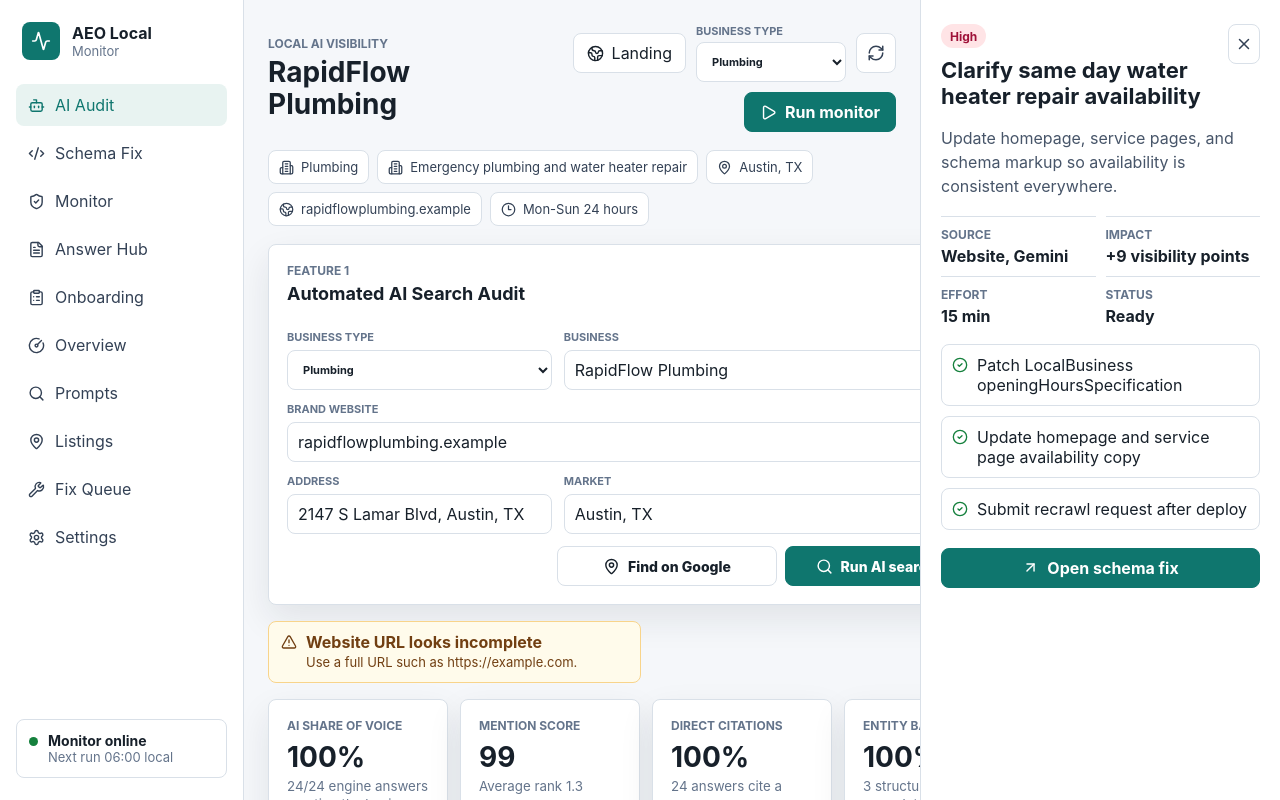
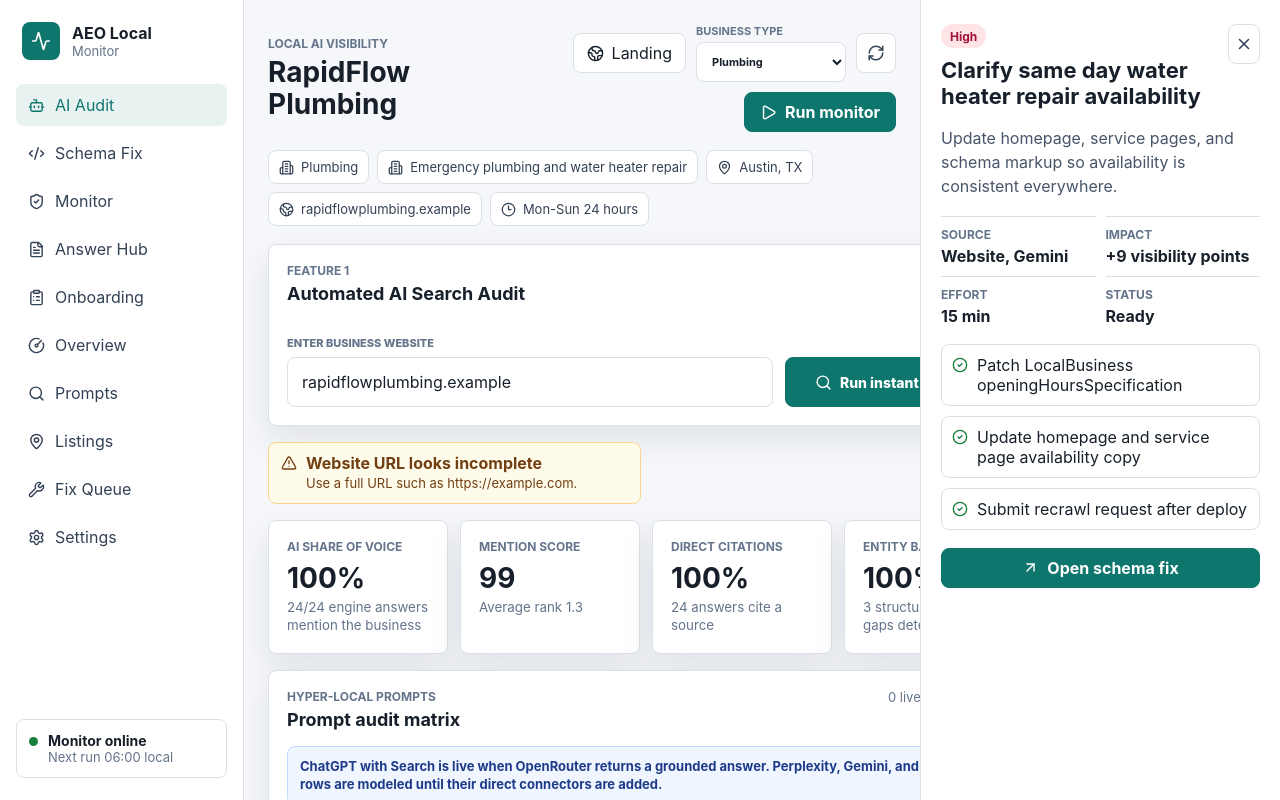
Before and after one commit to harshittaneja98sales-cell/aeo-local-monitor, a React (Vite) app: page / in a window 1280 px wide. Both pictures are taken after a click on the button "AEO Local Monitor". Shown: the top 800 px of the page. Built offline with nearby package versions, Linux system fonts and the light colour scheme.

Commit message:
Simplify audit to website input

```diff
--- a/src/App.jsx
+++ b/src/App.jsx
@@ -162,6 +162,51 @@
   return raw;
 }
 
+function inferBusinessNameFromWebsite(value) {
+  const raw = normalizeWebsiteInput(value);
+  if (!raw) return "";
+
+  try {
+    const host = new URL(raw).hostname
+      .replace(/^www\./i, "")
+      .split(".")[0]
+      .replace(/[-_]+/g, " ")
+      .trim();
+
+    return host
+      .split(/\s+/)
+      .filter(Boolean)
+      .map((word) => word.charAt(0).toUpperCase() + word.slice(1))
+      .join(" ");
+  } catch {
+    return "";
+  }
+}
+
+function buildWebsiteOnlyAuditProfile(profile, website, businessType) {
+  const inferredName = inferBusinessNameFromWebsite(website);
+
+  return {
+    ...profile,
+    name: inferredName || profile.name || "Website business",
+    businessType: businessType?.label || profile.businessType || "",
+    category: businessType?.categoryTerm || profile.category || "",
+    market: "",
+    website,
+    phone: "",
+    address: "",
+    hours: "",
+    serviceArea: "",
+    services:
+      businessType?.highIntentService ||
+      businessType?.categoryTerm ||
+      profile.services ||
+      "",
+    credential: "",
+    bookingUrl: website,
+  };
+}
+
 function normalizeAuditKeyValue(value) {
   return String(value || "")
     .trim()
@@ -461,10 +506,22 @@
     window.setTimeout(() => setScanState("complete"), 1400);
   }
 
-  async function runAudit() {
+  async function runAudit(options = {}) {
     if (auditState === "running") return;
-    const requestAuditInputKey = currentAuditInputKey;
-    const payload = buildServerPayload();
+    const overrideProfile =
+      options?.profile && typeof options.profile === "object"
+        ? options.profile
+        : profile;
+    const requestAuditInputKey = buildAuditInputKey({
+      profile: overrideProfile,
+      selectedBusinessType,
+      competitors,
+      monitoredLocations,
+    });
+    const payload = buildServerPayload(
+      { smartInputMode: options?.smartInputMode || "" },
+      { profile: overrideProfile }
+    );
     const controller = new AbortController();
     const timeout = window.setTimeout(
       () => controller.abort(),
@@ -614,10 +671,13 @@
 
       setAnswerHub(data.answerHub);
       if (data.persistence) setPersistenceStatus(data.persistence);
-      if (data.business?.id) {
+      if (data.business?.id || data.audit.profileSnapshot) {
         setWorkspace((current) => ({
           ...current,
-          businessId: data.business.id,
+          businessId: data.business?.id || current.businessId,
+          profile: data.audit.profileSnapshot
+            ? { ...current.profile, ...data.audit.profileSnapshot }
+            : current.profile,
         }));
       }
       setAnswerHubNotice(
@@ -737,9 +797,14 @@
     }
   }
 
-  function buildServerPayload(extra = {}) {
+  function buildServerPayload(extra = {}, overrides = {}) {
+    const payloadProfile =
+      overrides.profile && typeof overrides.profile === "object"
+        ? overrides.profile
+        : profile;
+
     return {
-      profile,
+      profile: payloadProfile,
       businessId,
       businessType: businessTypes.find(
         (type) => type.id === selectedBusinessType
@@ -2595,9 +2660,16 @@
     websiteScan,
     providerStatus = [],
   } = auditReport;
+  const [smartWebsite, setSmartWebsite] = useState(profile.website || "");
   const visibleResults = results.slice(0, 12);
   const completed = auditState === "complete";
   const running = auditState === "running";
+  const selectedType = businessTypes.find(
+    (type) => type.id === selectedBusinessType
+  );
+  const normalizedWebsite = normalizeWebsiteInput(smartWebsite);
+  const canRunInstantAudit =
+    Boolean(normalizedWebsite) && normalizedWebsite.includes(".");
   const visibleAuditMode = running ? auditMode : auditReport.mode || auditMode;
   const modeNotice = auditNotice || getAuditModeNotice(visibleAuditMode);
   const liveRows = results.filter(isLiveProviderResult).length;
@@ -2611,6 +2683,32 @@
     .filter(Boolean)
     .join(" · ");
 
+  useEffect(() => {
+    setSmartWebsite(profile.website || "");
+  }, [profile.website]);
+
+  function runInstantAudit() {
+    if (!canRunInstantAudit || running) return;
+
+    const currentWebsite = normalizeAuditKeyValue(
+      normalizeWebsiteInput(profile.website)
+    );
+    const nextWebsite = normalizeAuditKeyValue(normalizedWebsite);
+    const websiteChanged = currentWebsite !== nextWebsite;
+    const nextProfile = websiteChanged
+      ? buildWebsiteOnlyAuditProfile(profile, normalizedWebsite, selectedType)
+      : { ...profile, website: normalizedWebsite };
+
+    if (websiteChanged || normalizedWebsite !== profile.website) {
+      setProfile(nextProfile);
+    }
+
+    onRunAudit({
+      profile: nextProfile,
+      smartInputMode: "website-only",
+    });
+  }
+
   return (
     <div className="audit-workspace">
       <section className="panel audit-control">
@@ -2628,96 +2726,35 @@
           </span>
         </div>
 
-        <div className="audit-setup">
-          <label className="type-select wide-control">
-            <span>Business type</span>
-            <select
-              value={selectedBusinessType}
-              onChange={(event) => onBusinessTypeChange(event.target.value)}
-            >
-              {businessTypes.map((type) => (
-                <option key={type.id} value={type.id}>
-                  {type.label}
-                </option>
-              ))}
-            </select>
-          </label>
-
-          <label>
-            <span>Business</span>
-            <input
-              value={profile.name || ""}
-              placeholder="RapidFlow Plumbing"
-              onChange={(event) =>
-                setProfile({ ...profile, name: event.target.value })
-              }
-            />
-          </label>
-          <label className="website-field">
-            <span>Brand website</span>
+        <div className="instant-audit-setup">
+          <label className="smart-website-field">
+            <span>Enter business website</span>
             <input
               type="url"
               inputMode="url"
               autoComplete="url"
               spellCheck="false"
-              value={profile.website || ""}
-              placeholder="https://choiceplumbingorlando.com"
+              value={smartWebsite}
+              placeholder="https://example.com"
               onBlur={(event) => {
                 const website = normalizeWebsiteInput(event.target.value);
-                if (website !== profile.website) {
-                  setProfile({ ...profile, website });
-                }
+                setSmartWebsite(website);
               }}
-              onChange={(event) =>
-                setProfile({ ...profile, website: event.target.value })
-              }
+              onChange={(event) => setSmartWebsite(event.target.value)}
+              onKeyDown={(event) => {
+                if (event.key === "Enter") {
+                  event.preventDefault();
+                  runInstantAudit();
+                }
+              }}
             />
           </label>
-          <label className="address-field">
-            <span>Address</span>
-            <input
-              value={profile.address || ""}
-              placeholder="2147 S Lamar Blvd"
-              onChange={(event) =>
-                setProfile({ ...profile, address: event.target.value })
-              }
-            />
-          </label>
-          <label>
-            <span>Market</span>
-            <input
-              value={profile.market || ""}
-              placeholder="Austin, TX"
-              onChange={(event) =>
-                setProfile({ ...profile, market: event.target.value })
-              }
-            />
-          </label>
-
-          <div className="audit-setup-actions">
           <button
-              className={`secondary-button places-lookup-button ${
-                placesState === "running" ? "is-loading" : ""
-              }`}
-              onClick={onRunPlacesLookup}
-              disabled={placesState === "running"}
-              aria-busy={placesState === "running"}
-            >
-              {placesState === "running" ? (
-                <RefreshCw className="spin" size={17} />
-              ) : (
-                <MapPin size={17} />
-              )}
-              <span>
-                {placesState === "running" ? "Finding place" : "Find on Google"}
-              </span>
-            </button>
-            <button
-              className={`primary-button audit-run-button ${
+            className={`primary-button audit-run-button instant-audit-button ${
               running ? "is-loading" : ""
             }`}
-              onClick={onRunAudit}
-              disabled={running}
+            onClick={runInstantAudit}
+            disabled={running || !canRunInstantAudit}
             aria-busy={running}
           >
             {running ? (
@@ -2725,9 +2762,8 @@
             ) : (
               <Search size={17} />
             )}
-              <span>{running ? "Running audit" : "Run AI search audit"}</span>
+            <span>{running ? "Running audit" : "Run instant AI audit"}</span>
           </button>
-          </div>
         </div>
       </section>
 
--- a/src/styles.css
+++ b/src/styles.css
@@ -1479,7 +1479,55 @@
 
 .audit-control {
   display: grid;
-  gap: 10px;
+  gap: 16px;
+}
+
+.instant-audit-setup {
+  display: grid;
+  grid-template-columns: minmax(260px, 1fr) auto;
+  gap: 12px;
+  align-items: end;
+}
+
+.smart-website-field {
+  display: grid;
+  gap: 7px;
+  min-width: 0;
+}
+
+.smart-website-field span {
+  color: var(--muted);
+  font-size: 11px;
+  font-weight: 800;
+  text-transform: uppercase;
+}
+
+.smart-website-field input {
+  border: 1px solid var(--line);
+  border-radius: 8px;
+  min-height: 50px;
+  min-width: 0;
+  width: 100%;
+  padding: 12px 14px;
+  background: #ffffff;
+  color: var(--text);
+  font-size: 16px;
+}
+
+.smart-website-field input:focus {
+  border-color: #0f766e;
+  box-shadow: 0 0 0 3px rgba(15, 118, 110, 0.12);
+  outline: 0;
+}
+
+.instant-audit-button {
+  min-height: 50px;
+  min-width: 236px;
+}
+
+.instant-audit-button:disabled:not(.is-loading) {
+  cursor: not-allowed;
+  opacity: 0.62;
 }
 
 .audit-setup {
@@ -3041,6 +3089,7 @@
   }
 
   .audit-setup,
+  .instant-audit-setup,
   .audit-input-grid {
     grid-template-columns: 1fr;
   }
```
Also changed, not shown: api/audit.js (+6 -2 lines), 1 other file (tests, documents, lock files or other folders). Lines whose indentation alone changed are shown as unchanged.
